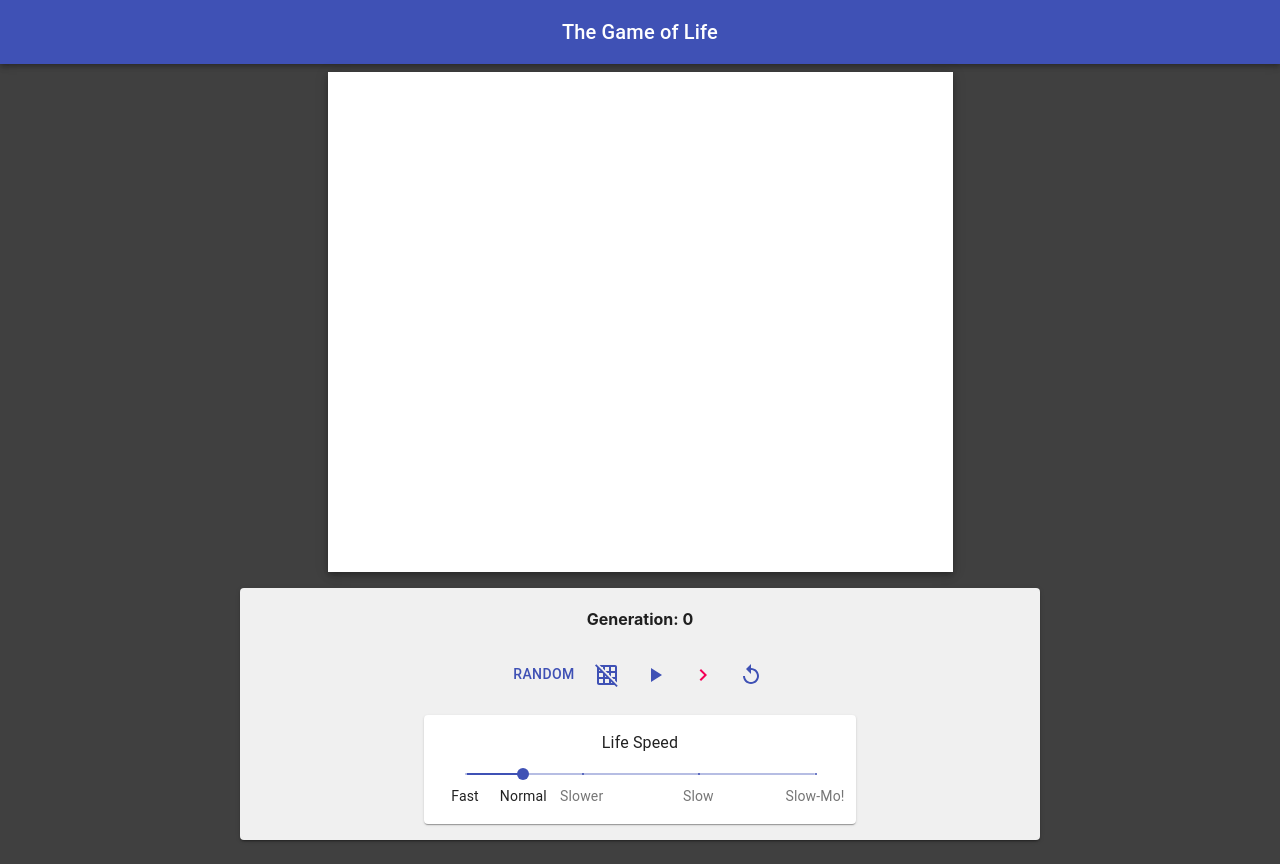
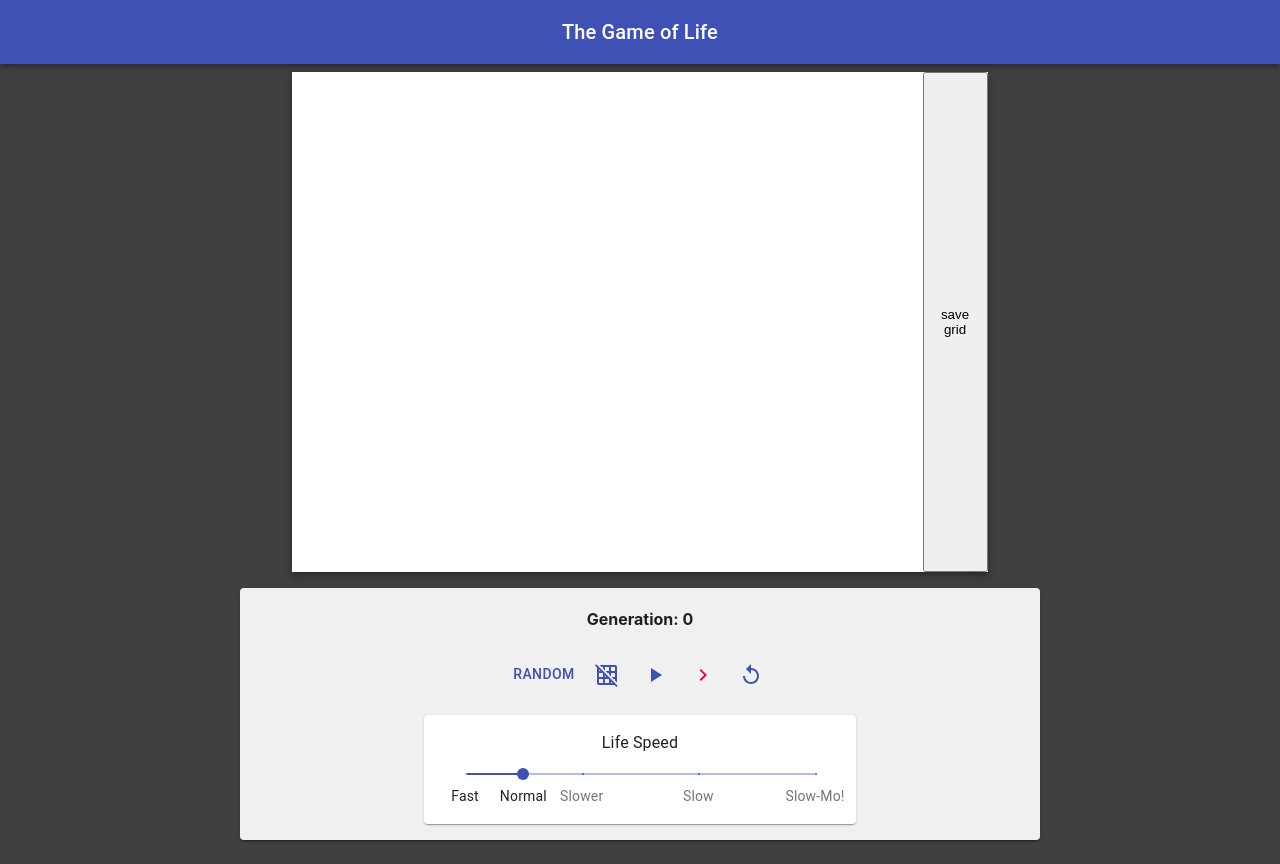
Before and after one commit to SyriiAdvent/game-of-life, a React (Create React App) app: page / in a window 1280 px wide. Built offline with nearby package versions, Linux system fonts and the light colour scheme.

Commit message:
Implemented localStorage hook

```diff
--- a/src/components/gameOfLife/Grid.tsx
+++ b/src/components/gameOfLife/Grid.tsx
@@ -7,6 +7,7 @@ import produce from 'immer'
 import { useRecoilValue, useRecoilState } from 'recoil';
 import { generationState, animSpeed, startGame, nextLife, resetGame, randomizeGrid } from '../../stateStore/atoms'
 import { mouseStatus } from '../../stateStore/selecters'
+import { useLocalStorage } from '../../utils/useLocalStorage'
 
 interface StyleProps {
   root: BaseCSSProperties;
@@ -42,6 +43,7 @@ const useStyles = makeStyles((theme: Theme) =>
   // We will create the grid in this component
   const Grid = () => {
   const cls = useStyles();
+  const [saveGrid, setSaveGrid] = useLocalStorage('pulsar', [])
   const [generation, setGeneration] = useRecoilState(generationState);
   const [nextFrame, setNextFrame] = useRecoilState(nextLife)
   const [reset, setReset] = useRecoilState(resetGame)
@@ -76,11 +78,6 @@ const useStyles = makeStyles((theme: Theme) =>
   const initilizeGrid = useCallback(() => {
     setGrid(() => Array(rows).fill(Array(cols).fill(0)));
   }, [rows, cols]);
-
-  const randNum = () => {
-    let x = Math.round(Math.random())
-    return x
-  }
 
   const initRandomGrid = useCallback(() => {
     setGrid(() => {
@@ -154,10 +151,10 @@ const useStyles = makeStyles((theme: Theme) =>
       })
     })
 
+    setGeneration(prev => prev + 1)
     if(liveRef.current) {
       setTimeout(simulateAutomata, speedRef.current);
     }
-    setGeneration(prev => prev + 1)
   }, [])
 
   useEffect(() => {
@@ -204,6 +201,7 @@ const useStyles = makeStyles((theme: Theme) =>
           ));
         })}
       </div>
+      <button onClick={() => setSaveGrid(grid)}>save grid</button>
     </Paper>
   );
 };
--- /dev/null
+++ b/src/utils/useLocalStorage.tsx
@@ -0,0 +1,25 @@
+import React, { useState } from 'react'
+
+export const useLocalStorage = (key: string, initialValue: any) => {
+  const [storedValue, setStoredValue] = useState(() => {
+    try {
+      const item = window.localStorage.getItem(key);
+      return item ? JSON.parse(item) : initialValue;
+    } catch (error) {
+      console.log(error);
+      return initialValue;
+    }
+  });
+
+  const setValue = (value: any) => {
+    try {
+      const valueToStore =
+        value instanceof Function ? value(storedValue) : value;
+      setStoredValue(valueToStore);
+      window.localStorage.setItem(key, JSON.stringify(valueToStore));
+    } catch (error) {
+      console.log(error);
+    }
+  };
+  return [storedValue, setValue];
+}
```
